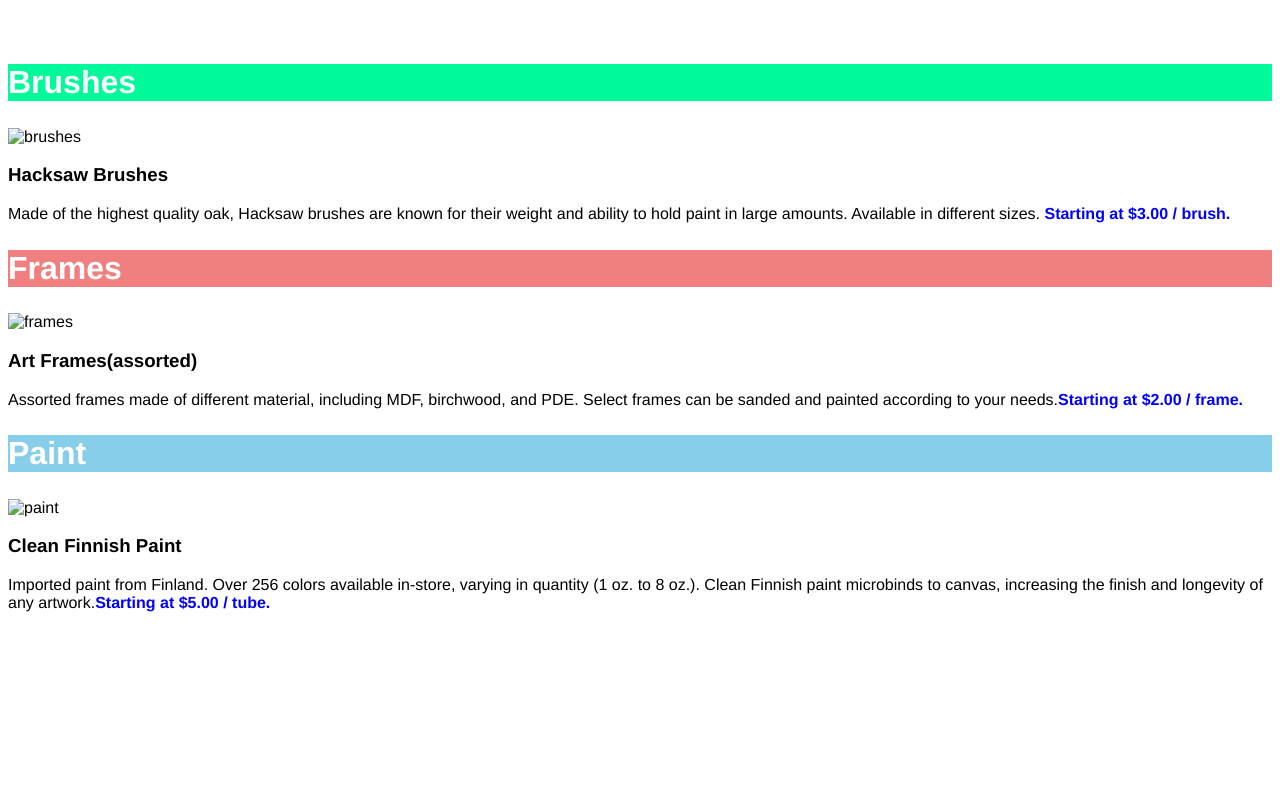
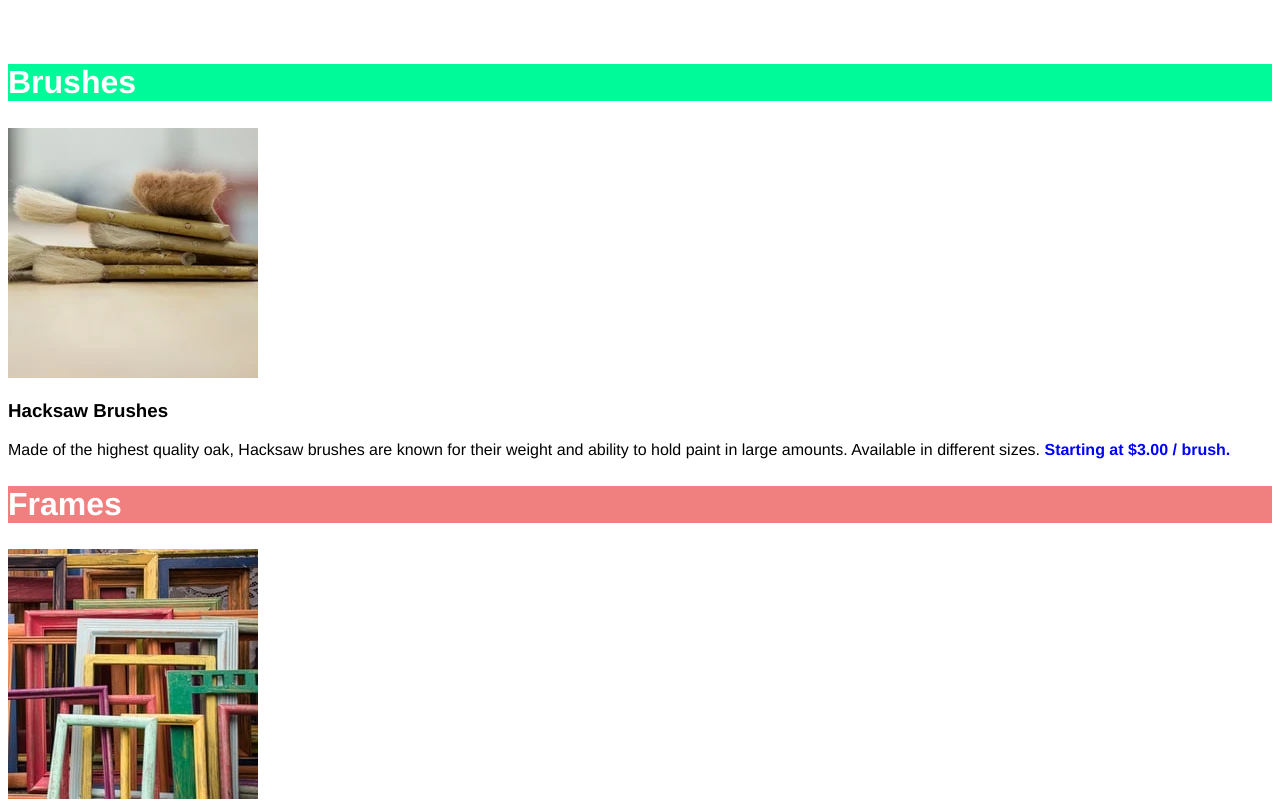
Before and after one commit to Terzo19/startagain.io, a plain HTML site: page index.html in a window 1280 px wide. Shown: the part 185-987 px from the top of the page. Before the commit the page ends 813 px from the top, so only its background shows below. Drawn offline with Linux system fonts and the light colour scheme; files that its build step writes are made by us from their sources.

Commit message:
Update index.html

```diff
--- a/index.html
+++ b/index.html
@@ -2,7 +2,7 @@
 <html>
   <head>
     <title>Dasmoto's Arts & Crafts</title>
-    <link href="./resources/css/index.css" type="text/css" rel="stylesheet">
+    <link href="./css/index.css" type="text/css" rel="stylesheet">
   </head>
   <body>
     <header id="name">
@@ -11,7 +11,7 @@
     <main>
       <section>
         <h2 id="one">Brushes</h2>
-        <img src="./resources/css/hacksaw.jpeg" alt="brushes">
+        <img src="./hacksaw.jpeg" alt="brushes">
         <section>
           <h3>Hacksaw Brushes</h3>
           <article>
@@ -22,7 +22,7 @@
 
       <section>
         <h2 id="two">Frames</h2>
-        <img src="./resources/css/frames.jpeg" alt="frames">
+        <img src="./frames.jpeg" alt="frames">
         <section>
           <h3>Art Frames(assorted)</h3>
           <article>
@@ -33,7 +33,7 @@
 
       <section>
         <h2 id="three">Paint</h2>
-        <img src="./resources/css/finnish.jpeg" alt="paint">
+        <img src="./finnish.jpeg" alt="paint">
         <section>
           <h3>Clean Finnish Paint</h3>
           <article>
```
